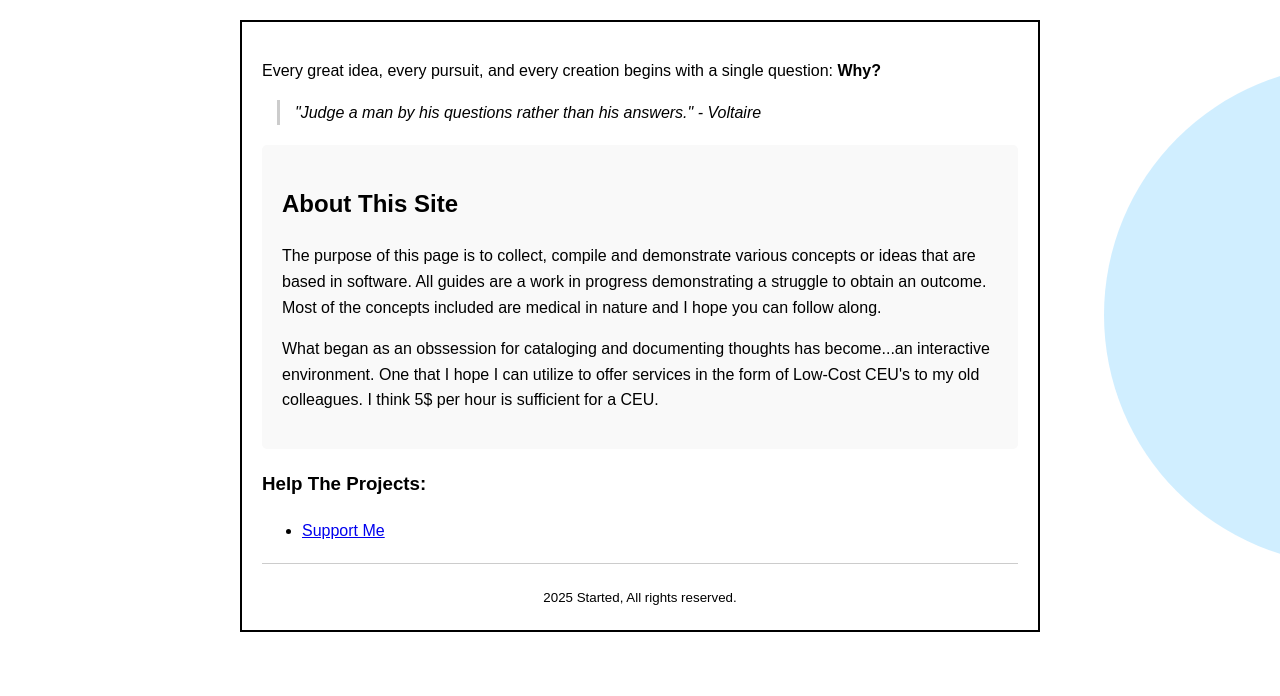
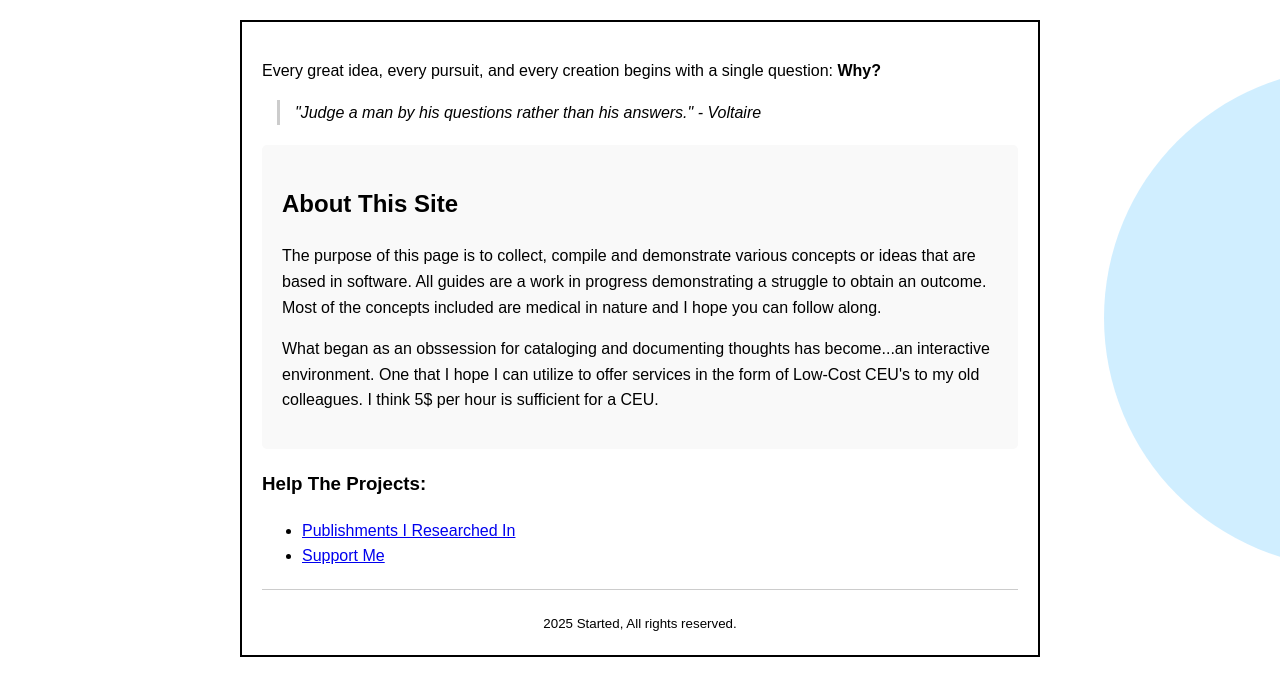
Before and after one commit to ZBZFirst/info, a Jekyll site: the page about.html, which Jekyll copies as it is, in a window 1280 px wide. Shown: the top 696 px of the page. Built offline with Jekyll 4.4.1, drawn with Linux system fonts in a browser that asks for light colours.

Commit message:
Update about.html

```diff
--- a/about.html
+++ b/about.html
@@ -92,6 +92,7 @@
 
         <h3>Help The Projects:</h3>
         <ul>
+            <li><a href="/info/graphics/graphics3.html">Publishments I Researched In</a></li>
             <li><a href="https://buy.stripe.com/7sI7w5a1g35X4wg7st">Support Me</a></li>
         </ul>
 
```
